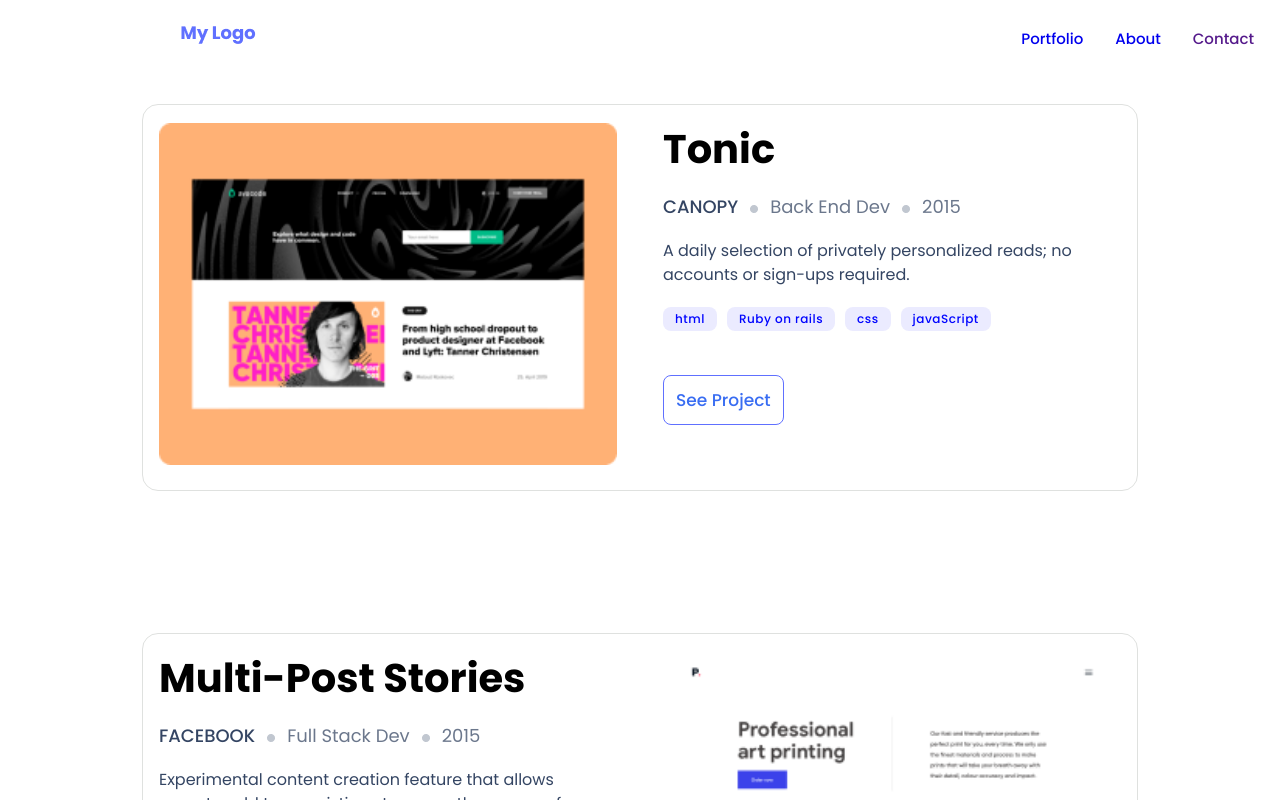
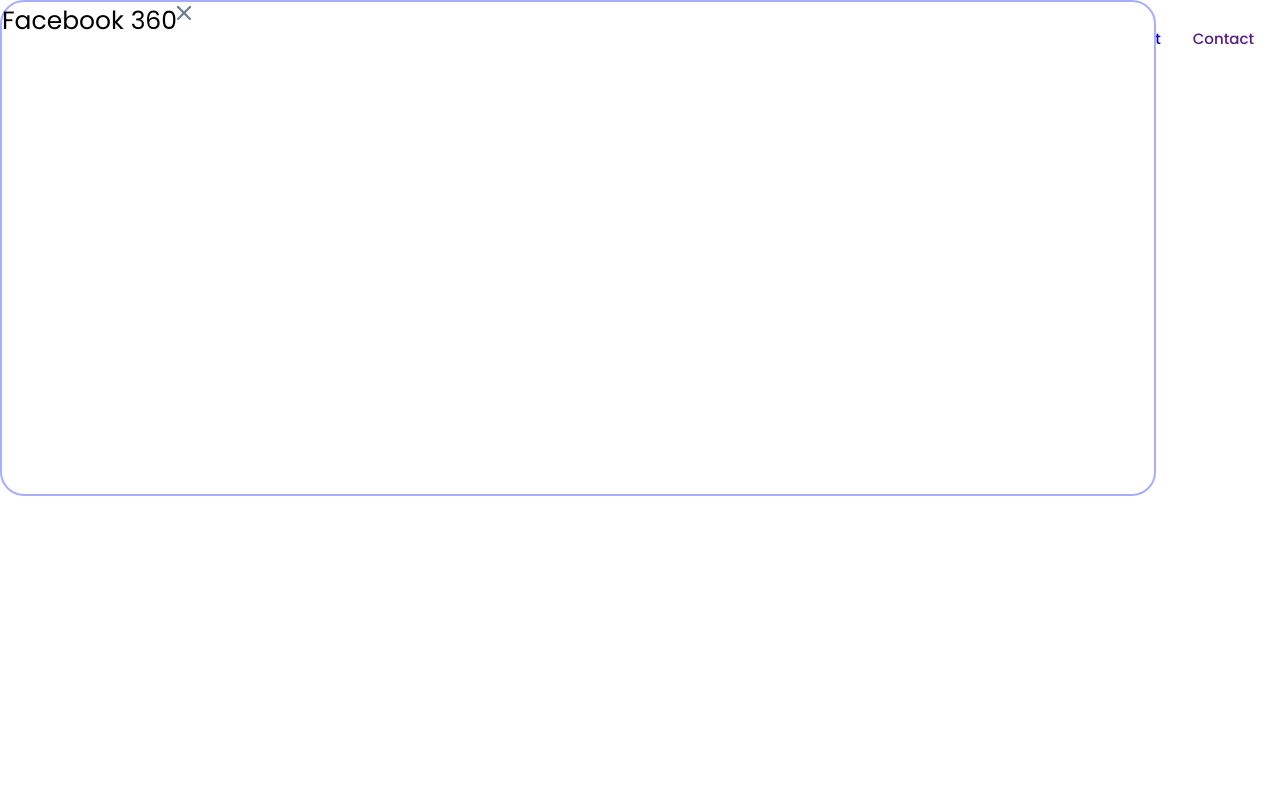
Before and after one commit to Praveen1995-10-14/Praveen1995-10-14.github.io, a website: page index.html in a window 1280 px wide. Both pictures are taken after a click on the button "See Project". Shown: the part 726-1526 px from the top of the page. Drawn offline with Linux system fonts and the light colour scheme.

Commit message:
add popup window event

```diff
--- a/index.html
+++ b/index.html
@@ -46,94 +46,12 @@
                 </ul>
             </div>
         </section>
+
         <div class="mid_cards">
-            <div class="works">
-                <div class="project-image"><img class="image" src="./images/header/tonic.png" alt="my first project"></div>
-                <div class="projects">
-                    <h2 class="project-tittle">Tonic</h2>
-                    <ul class="project-info">
-                        <li class="client">CANOPY</li>
-                        <li><img class="imgPoint" src="./images/header/Counter.png" alt="point"></li>
-                        <li>Back End Dev</li>
-                        <li><img class="imgPoint" src="./images/header/Counter.png" alt="point"></li>
-                        <li>2015</li>
-                    </ul>
-                    <p class="primary-text">A daily selection of privately personalized reads; no accounts or sign-ups
-                        required.</p>
-                    <ul class="categories">
-                        <li>html</li>
-                        <li class="ruby">Ruby on rails</li>
-                        <li>css</li>
-                        <li>javaScript</li>
-                    </ul><button class="button" id="1">See Project</button>
-                </div>
-            </div>
-            <div class="works-2">
-                <div class="project-image"><img class="image" src="./images/header/second.png" alt="my first project"></div>
-                <div class="projects">
-                    <h2 class="project-tittle">Multi-Post Stories</h2>
-                    <ul class="project-info">
-                        <li class="client">FACEBOOK</li>
-                        <li><img class="imgPoint" src="./images/header/Counter.png" alt="point"></li>
-                        <li>Full Stack Dev</li>
-                        <li><img class="imgPoint" src="./images/header/Counter.png" alt="point"></li>
-                        <li>2015</li>
-                    </ul>
-                    <p class="primary-text">Experimental content creation feature that allows users to add to an
-                        existing
-                        story over the course of a day without spamming their friends.</p>
-                    <ul class="categories">
-                        <li>html</li>
-                        <li class="ruby">Ruby on rails</li>
-                        <li>css</li>
-                        <li>javaScript</li>
-                    </ul><button class="button" id="2">See Project</button>
-                </div>
-            </div>
-            <div class="works">
-                <div class="project-image"><img class="image" src="./images/header/third.png" alt="my first project"></div>
-                <div class="projects">
-                    <h2 class="project-tittle">Facebook 360</h2>
-                    <ul class="project-info">
-                        <li class="client">FACEBOOK</li>
-                        <li><img class="imgPoint" src="./images/header/Counter.png" alt="point"></li>
-                        <li>Full Stack Dev</li>
-                        <li><img class="imgPoint" src="./images/header/Counter.png" alt="point"></li>
-                        <li>2015</li>
-                    </ul>
-                    <p class="primary-text">Exploring the future of media in Facebook's first Virtual Reality app; a
-                        place
-                        to discover and enjoy 360 photos and videos on Gear VR.</p>
-                    <ul class="categories">
-                        <li>html</li>
-                        <li class="ruby">Ruby on rails</li>
-                        <li>css</li>
-                        <li>javaScript</li>
-                    </ul><button class="button" id="3">See Project</button>
-                </div>
-            </div>
-            <div class="works-2">
-                <div class="project-image"><img class="image" src="./images/header/desktop/d.png" alt="my first project"></div>
-                <div class="projects">
-                    <h2 class="project-tittle">Uber Navigation</h2>
-                    <ul class="project-info">
-                        <li class="client">Uber</li>
-                        <li><img class="imgPoint" src="./images/header/Counter.png" alt="point"></li>
-                        <li>Lead Developer</li>
-                        <li><img class="imgPoint" src="./images/header/Counter.png" alt="point"></li>
-                        <li>2018</li>
-                    </ul>
-                    <p class="primary-text">A smart assistant to make driving more safe, efficient, and fun by unlocking
-                        your most expensive computer: your car.</p>
-                    <ul class="categories">
-                        <li>html</li>
-                        <li class="ruby">Ruby on rails</li>
-                        <li>css</li>
-                        <li>javaScript</li>
-                    </ul><button class="button" id="4">See Project</button>
-                </div>
-            </div>
         </div>
+
+
+
         <section class="About_me" id="about_me">
             <div class="about_me_full">
                 <h2 class="about_myself_h2">About Myself</h2>
@@ -235,5 +153,6 @@
 
     <script src="script.js"></script>
     <script src="popUp.js"></script>
+    <div class="popUpWindow"></div>
 </body>
 </html>
--- a/popUp.js
+++ b/popUp.js
@@ -0,0 +1,41 @@
+let work_section = document.querySelector('.mid_cards');
+work_section.innerHTML=`
+     <div class="works">
+        <div class="project-image"><img class="image" src="./images/header/tonic.png" alt="my first project"></div>
+        <div class="projects">
+            <h2 class="project-tittle">Tonic</h2>
+            <ul class="project-info">
+                <li class="client">CANOPY</li>
+                <li><img class="imgPoint" src="./images/header/Counter.png" alt="point"></li>
+                <li>Back End Dev</li>
+                <li><img class="imgPoint" src="./images/header/Counter.png" alt="point"></li>
+                <li>2015</li>
+            </ul>
+            <p class="primary-text">A daily selection of privately personalized reads; no accounts or sign-ups
+                required.</p>
+            <ul class="categories">
+                <li>html</li>
+                <li class="ruby">Ruby on rails</li>
+                <li>css</li>
+                <li>javaScript</li>
+            </ul><button class="button" id="1">See Project</button>
+        </div>
+     </div>
+ `
+ let card_1=document.getElementById('1');
+
+ function open_popup (){
+
+    let popup_window= document.querySelector(".popUpWindow");
+    popup_window.innerHTML = `
+       <div class="container-popup">
+          <div class="title-popup"> Facebook 360 </div>
+          <a class="close_popup">  <img src="./images/header/cross_2.png">  </a>
+       </div>
+
+    `
+
+
+ }
+
+ card_1.addEventListener('click',open_popup);
--- a/style.css
+++ b/style.css
@@ -665,4 +665,33 @@ button:active {
     color: #0004ff;
     border-radius: 20px;
   }
+
+  .container-popup {
+    position: fixed;
+    top: 0px;
+    left: 100px;
+    left: 0px;
+    top: 0px;
+    background: #FFFFFF;
+    border: 2px solid #A7AEFF;
+    border-radius: 24px;
+    display: flex;
+    height: 496px;
+    width: 1156px;
+    display: flex;
+
+  }
+  .title-popup {
+
+    color: black;
+    font-size: 25px;
+
+  }
+
+
+  .close_popup {
+    height: 20px;
+    width: 20px;
+  }
+
 }
```
Also changed, not shown: temp.html (added, +86 -0 lines), images/header/cross_2.png (added).
